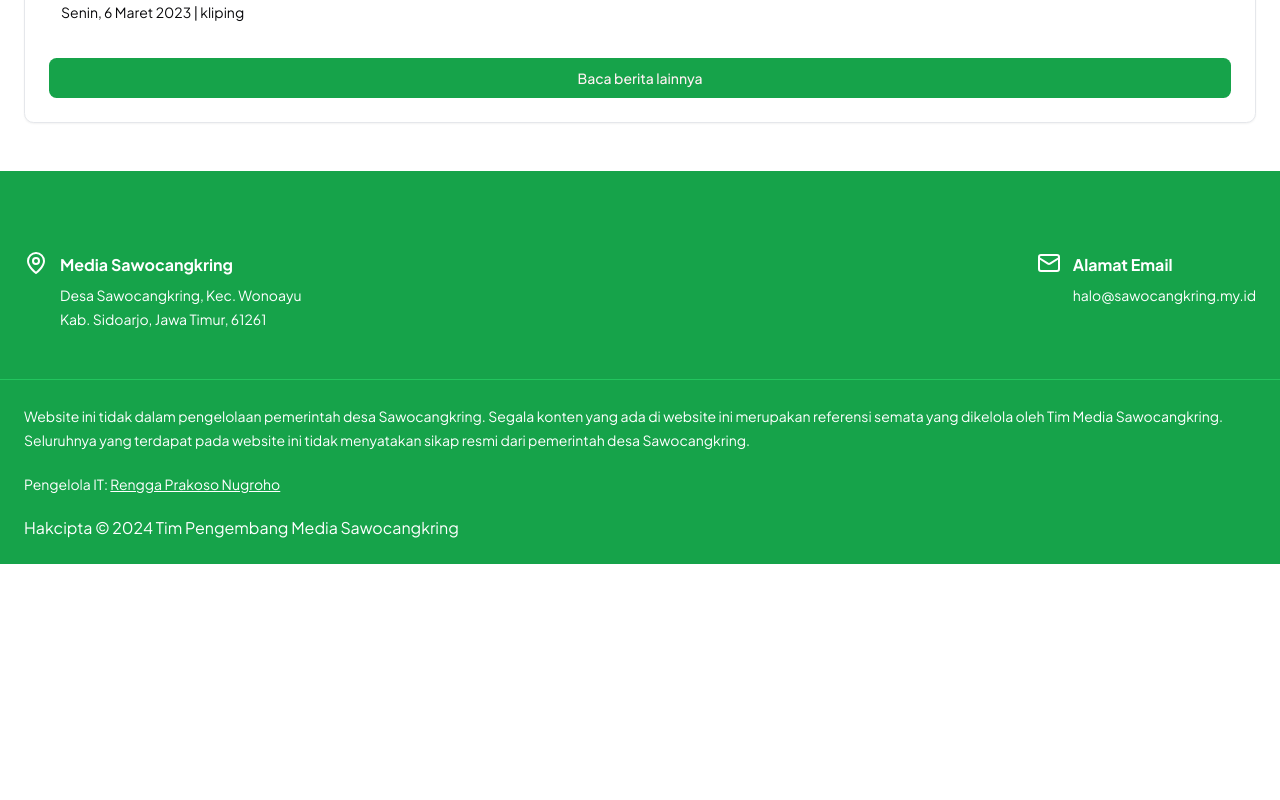
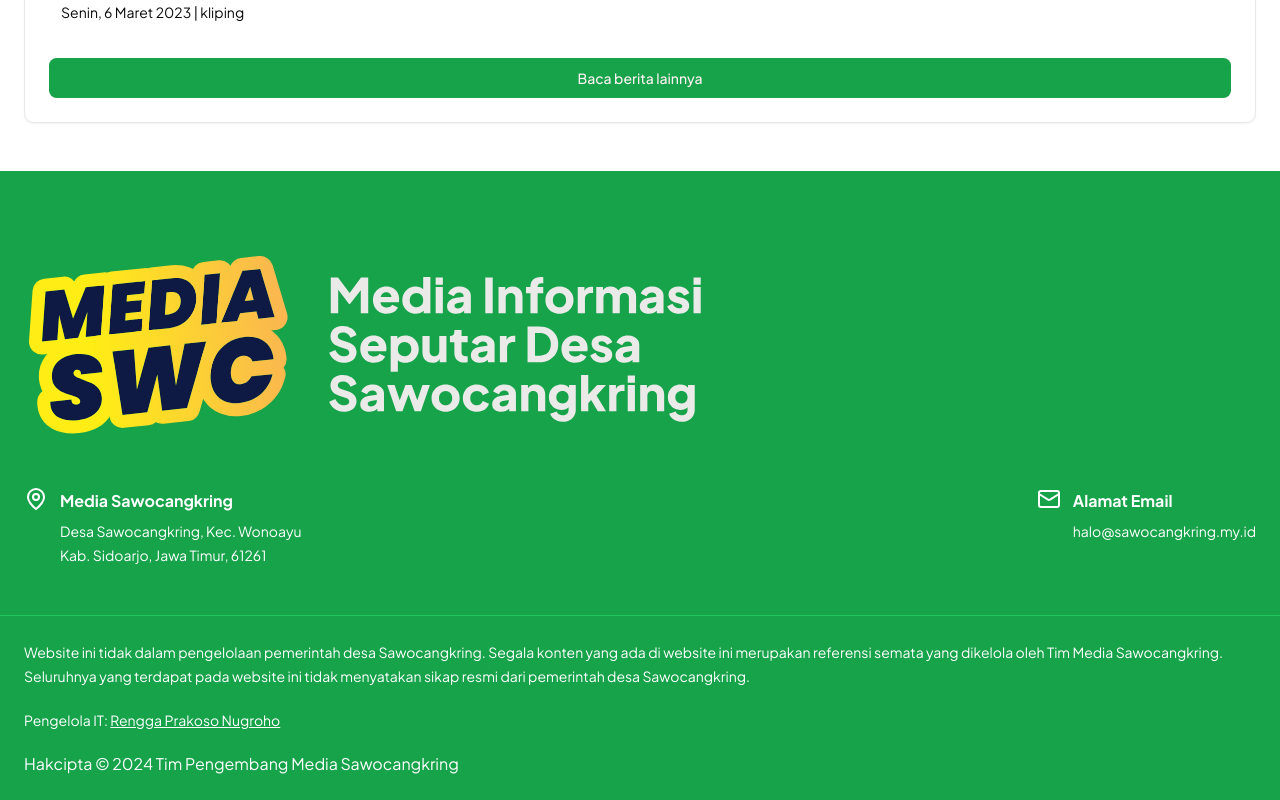
Before and after one commit to afaidzin99/mediahomepage, a Next.js app: page / in a window 1280 px wide. Shown: the part 2171-2971 px from the top of the page. Before the commit the page ends 2735 px from the top, so only its background shows below. Built offline with nearby package versions, Linux system fonts and the light colour scheme.

Commit message:
chore: add media logo to footer

```diff
--- a/app/footer.tsx
+++ b/app/footer.tsx
@@ -1,11 +1,16 @@
 import { MapPin, Mail } from "lucide-react";
 import Link from "next/link";
+import Image from "next/image";
+import logoLong from "@/app/logo-long.svg";
 
 export default function Footer() {
   return (
     <footer className="bg-green-600 relative pt-8">
       <div className="container mx-auto px-6 2xl:px-0 xl:max-w-7xl">
         <div className="py-6 md:py-12 flex flex-col gap-6 md:gap-12 bg-no-repeat">
+          <Link href={"/"} className="w-fit">
+            <Image src={logoLong} alt="Media Sawocangkring" />
+          </Link>
           <div className="min-w-0 grid grid-cols-1 md:grid-cols-2 lg:flex lg:justify-between gap-6 text-white">
             {/* HQ Media Sawocangkring */}
             <div className="flex items-start gap-3">
@@ -20,7 +25,6 @@ export default function Footer() {
                 </div>
               </div>
             </div>
-
             {/* Surel Media Sawocangkring */}
             <div className="flex items-start gap-3">
               <Mail size={24} />
```
Also changed, not shown: app/logo-long.svg (added).
